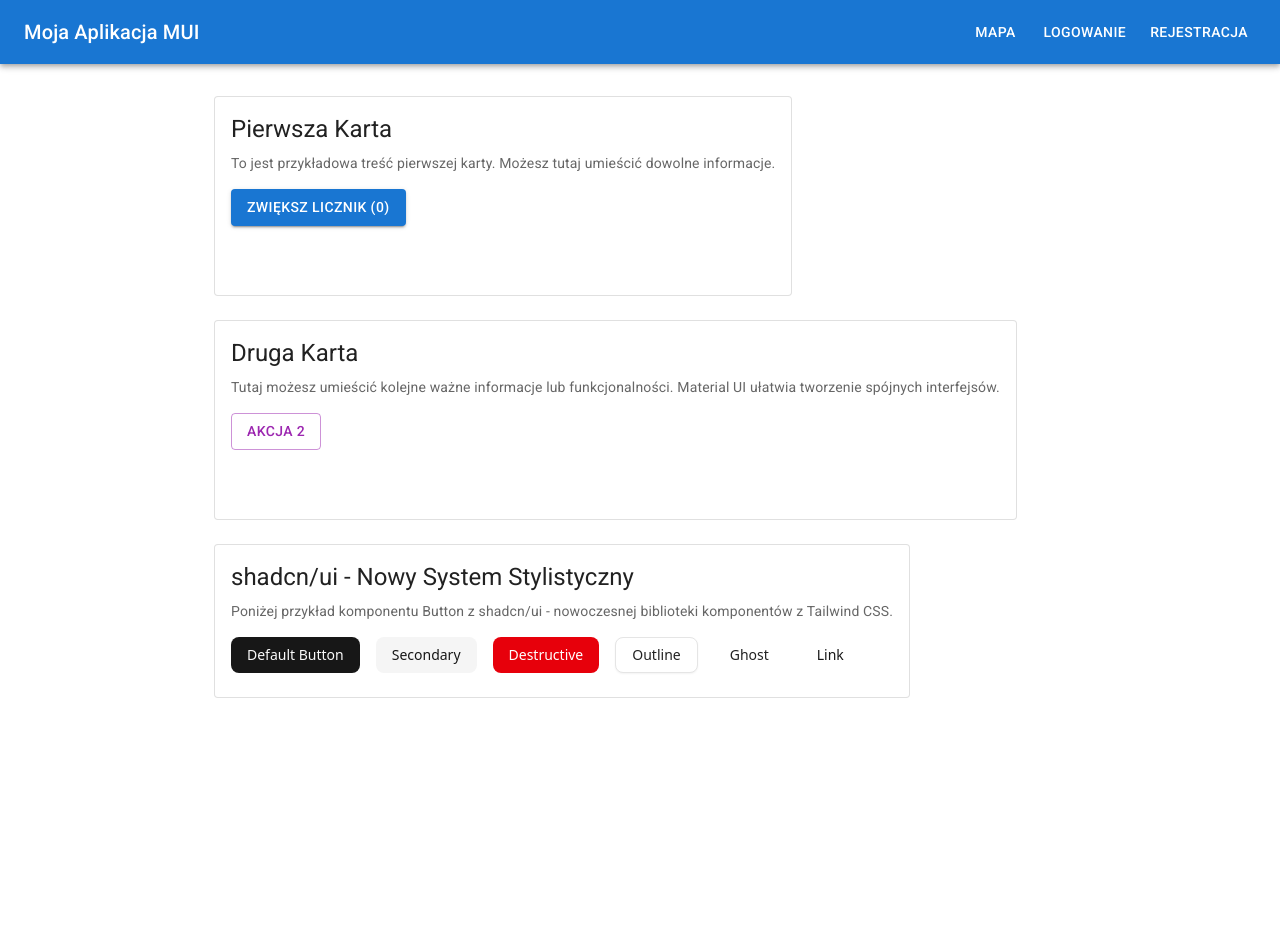
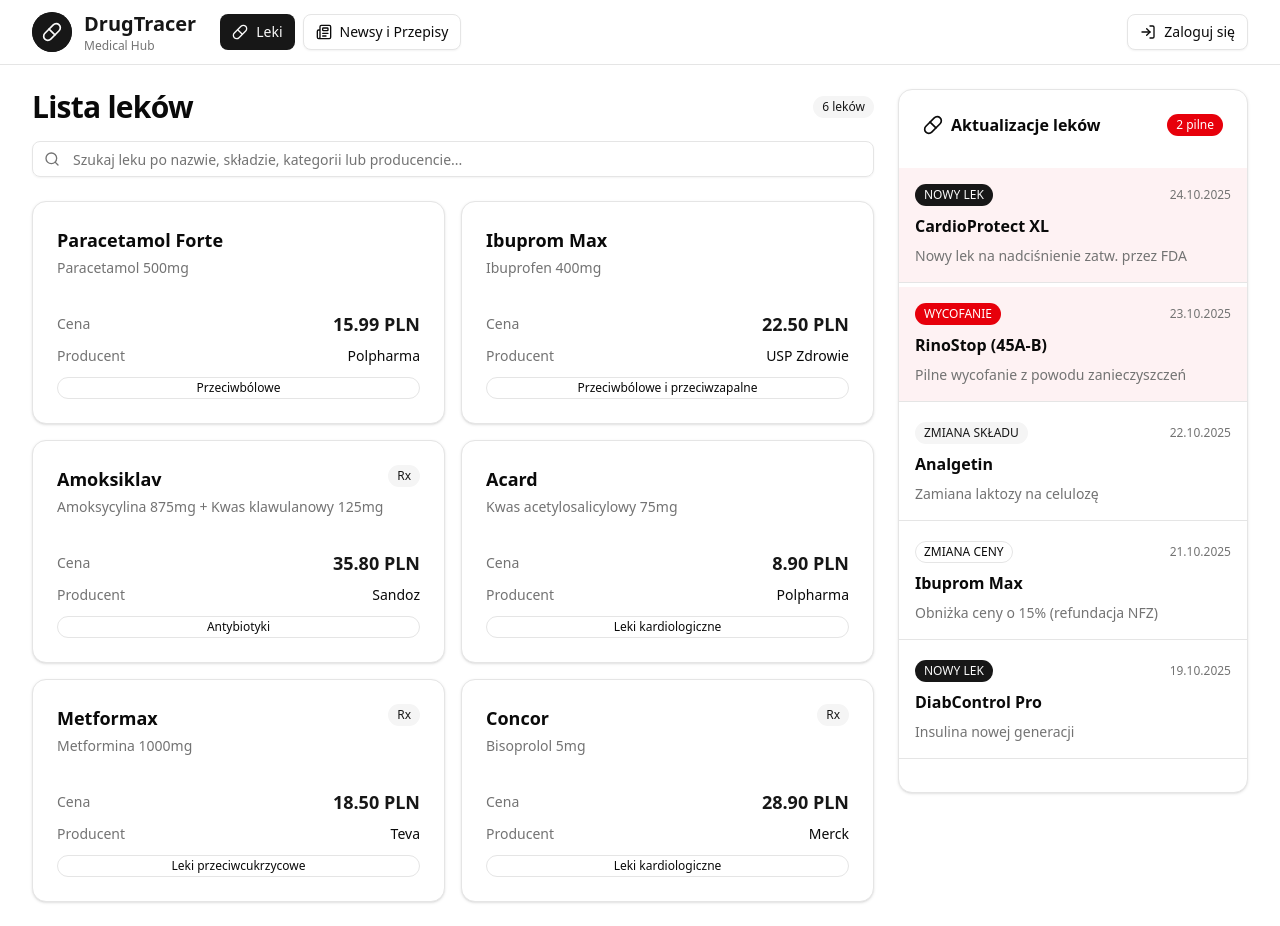
Before and after one commit to kacperous/GitPushers-HackAndPlay, a React (Vite) app in the folder Frontend/GitPushers/: page / in a window 1280 px wide. Before the commit the page ends 800 px from the top, so only its background shows below. Built offline with nearby package versions, Linux system fonts and the light colour scheme.

Commit message:
change main page

```diff
--- a/Frontend/GitPushers/src/App.tsx
+++ b/Frontend/GitPushers/src/App.tsx
@@ -4,14 +4,15 @@ import RegisterPage from './pages/RegisterPage';
 import UserProfile from './pages/UserProfile';
 import MapPage from './pages/MapPage';
 import ProtectedRoute from './components/ProtectedRoute';
+import MainPage from './pages/MainPage';
 import HomePage from './pages/HomePage';
 
 function App() {
   return (
     <BrowserRouter>
       <Routes>
-  <Route path="/" element={<HomePage />} />
-
+        <Route path="/" element={<MainPage />} />
+        <Route path="/home" element={<HomePage />} />
         <Route path="/login" element={<LoginPage />} />
         <Route path="/register" element={<RegisterPage />} />
 
```
Also changed, not shown: 1 other file (tests, documents, lock files or other folders).
